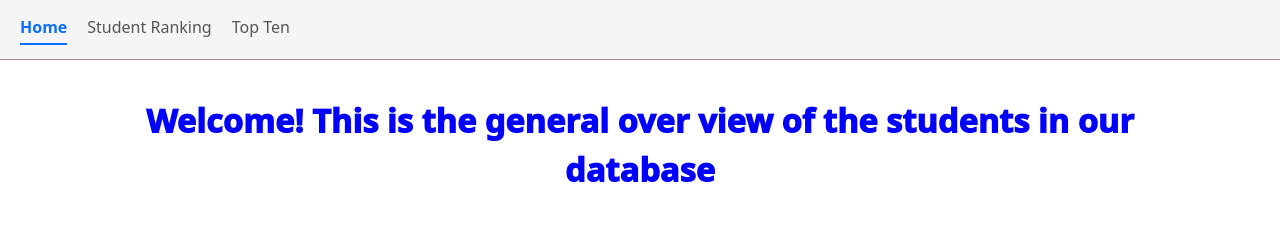
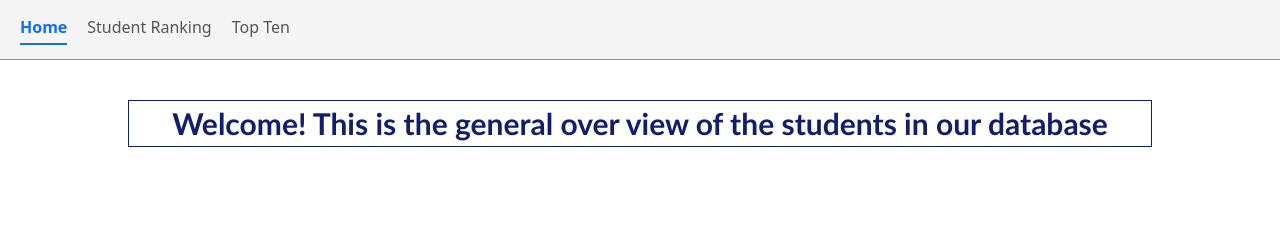
Before and after one commit to sangwa-marius/school_management_system, a React (Vite) app: page / in a window 1280 px wide. Shown: the top 244 px of the page. Built offline with nearby package versions, Linux system fonts and the light colour scheme; no server answers.

Commit message:
adjusting some other styles

```diff
--- a/src/App.css
+++ b/src/App.css
@@ -57,16 +57,21 @@ nav{
     font-size: 30px;
     font-weight: 1000;
     width: 80%;
+    font-family:'Trebuchet MS', 'Lucida Sans Unicode', 'Lucida Grande', 'Lucida Sans', Arial, sans-serif;
     text-align: center;
-    animation:fade 2000ms infinite alternate-reverse;
+    animation:fade 2s infinite alternate-reverse;
 }
 
 @keyframes fade{
-    from{
-        transform: scale(1);
+    0%{
+        color:rgba(1, 1, 70, 0.671);
+        border: 1px solid;
     }
 
-    to{
-        transform: scale(1.2);
+    50%{
+       color:rgb(2, 17, 104)
+    }
+    100%{
+        color:rgb(3, 30, 104)
     }
 }
--- a/src/components/nav.jsx
+++ b/src/components/nav.jsx
@@ -8,7 +8,10 @@ function Navbar() {
         gap: "20px",
         padding: "12px 20px",
         background: "#f5f5f5",
-        alignItems: "center"
+        alignItems: "center",
+        position:'fixed',
+        zIndex:'1',
+
       }}
     >
       <NavLink
```
